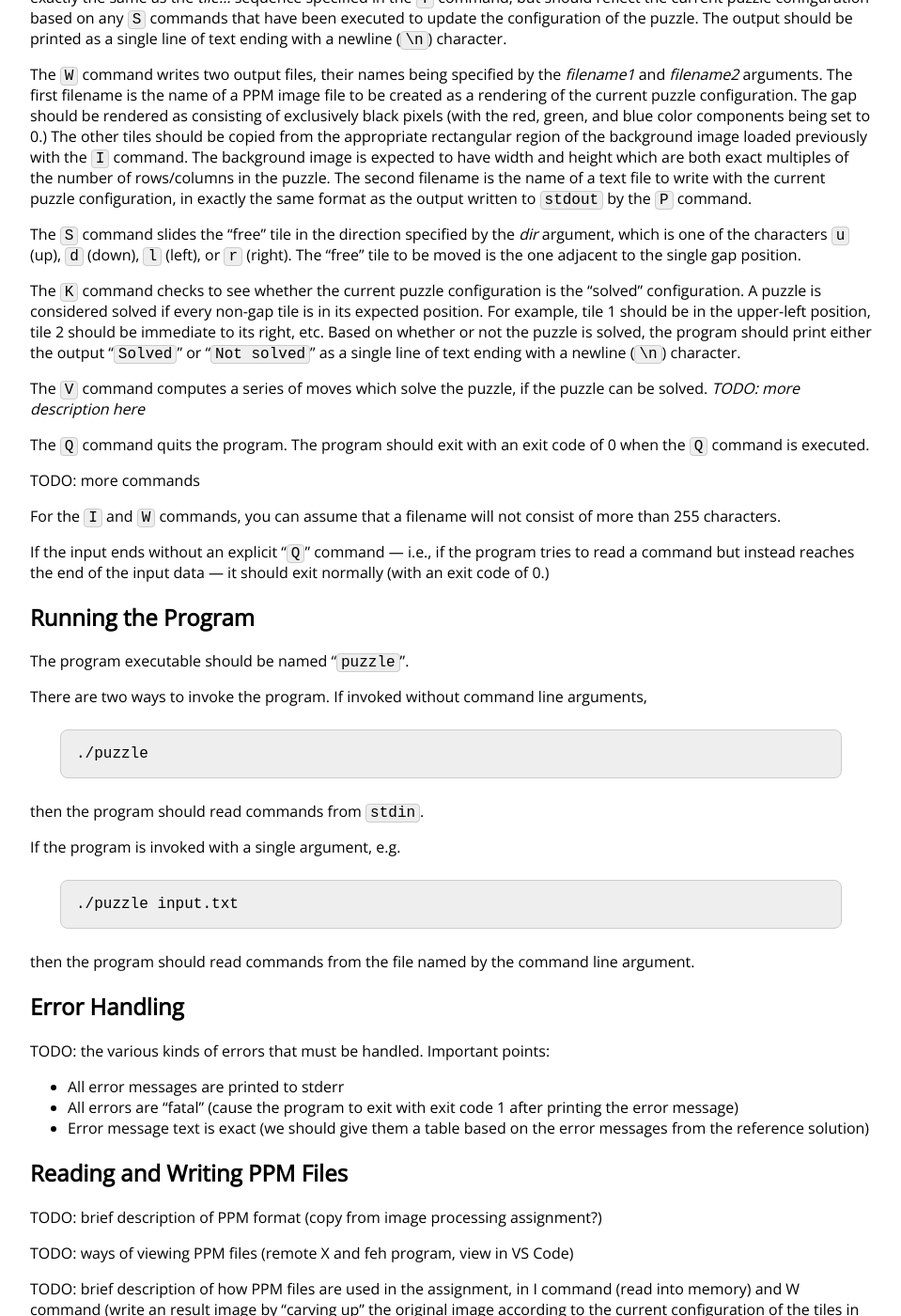
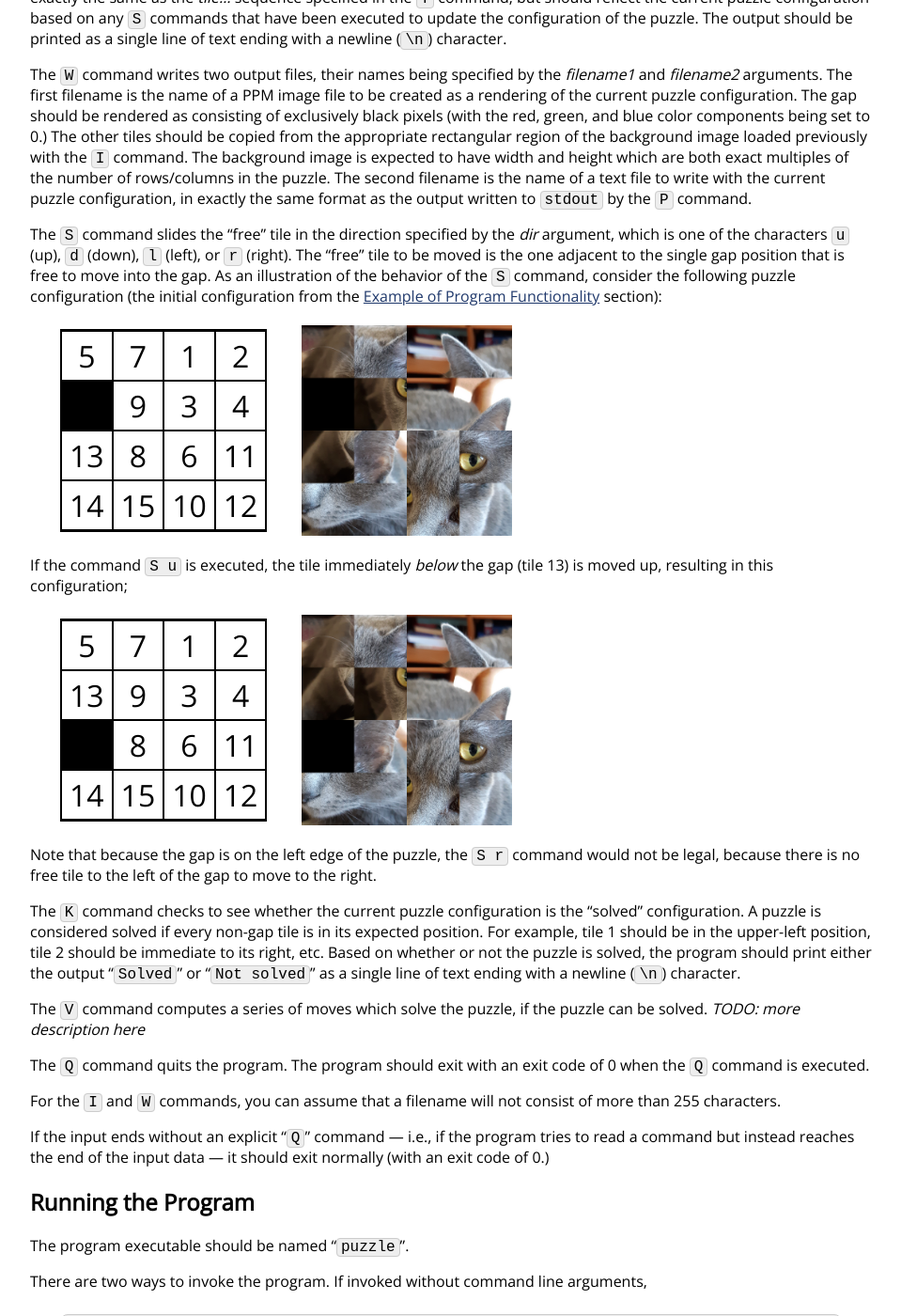
Before and after one commit to vivek-booshan/cs220-sp23, a Jekyll site: the page built from assign/midterm.md, in a window 1280 px wide and 1400 px high, scrolled down 5581 px. Shown: the whole window at 94% size, without its empty margins (160-1119 px from the left). Built offline with Jekyll 4.4.1, drawn with Linux system fonts in a browser that asks for light colours; some web fonts are replaced; formulas are drawn with MathJax 3; some of the changed text lies outside the part shown.

Commit message:
example of an S command

```diff
--- a/assign/midterm.md
+++ b/assign/midterm.md
@@ -376,7 +376,53 @@ the output written to `stdout` by the `P` command.
 The `S` command slides the "free" tile in the direction specified by the
 *dir* argument, which is one of the characters `u` (up), `d` (down), `l` (left),
 or `r` (right). The "free" tile to be moved is the one adjacent to the single
-gap position.
+gap position that is free to move into the gap. As an illustration of the
+behavior of the `S` command, consider the following puzzle configuration
+(the initial configuration from the
+[Example of Program Functionality](#example-of-program-functionality) section):
+
+<div class="puzzle_layout">
+<table class="puzzle">
+ <tr>
+  <td>5</td><td>7</td><td>1</td><td>2</td>
+ </tr>
+ <tr>
+  <td class="gap"></td><td>9</td><td>3</td><td>4</td>
+ </tr>
+ <tr>
+  <td>13</td><td>8</td><td>6</td><td>11</td>
+ </tr>
+ <tr>
+  <td>14</td><td>15</td><td>10</td><td>12</td>
+ </tr>
+</table>
+<a href="img/ingo_scrambled.png"><img style="margin-left: 2em;" class="puzzle_img"  src="img/ingo_scrambled.png" alt="Scrambled puzzle image"></a>
+</div>
+
+If the command `S u` is executed, the tile immediately *below* the
+gap (tile 13) is moved up, resulting in this configuration;
+
+<div class="puzzle_layout">
+<table class="puzzle">
+ <tr>
+  <td>5</td><td>7</td><td>1</td><td>2</td>
+ </tr>
+ <tr>
+  <td>13</td><td>9</td><td>3</td><td>4</td>
+ </tr>
+ <tr>
+  <td class="gap"></td><td>8</td><td>6</td><td>11</td>
+ </tr>
+ <tr>
+  <td>14</td><td>15</td><td>10</td><td>12</td>
+ </tr>
+</table>
+<a href="img/ingo_S_up.png"><img style="margin-left: 2em;" class="puzzle_img"  src="img/ingo_S_up.png" alt="Puzzle after moving the free tile up"></a>
+</div>
+
+Note that because the gap is on the left edge of the puzzle, the `S r` command
+would not be legal, because there is no free tile to the left of the gap to move
+to the right.
 
 The `K` command checks to see whether the current puzzle configuration
 is the "solved" configuration. A puzzle is considered solved if every
@@ -391,8 +437,6 @@ if the puzzle can be solved. *TODO: more description here*
 
 The `Q` command quits the program. The program should exit with an
 exit code of 0 when the `Q` command is executed.
-
-TODO: more commands
 
 For the `I` and `W` commands, you can assume that a filename will not consist of more
 than 255 characters.
```
Also changed, not shown: other parts of assign/midterm.md (+4 -4 lines), assign/img/ingo_S_up.png (added).
